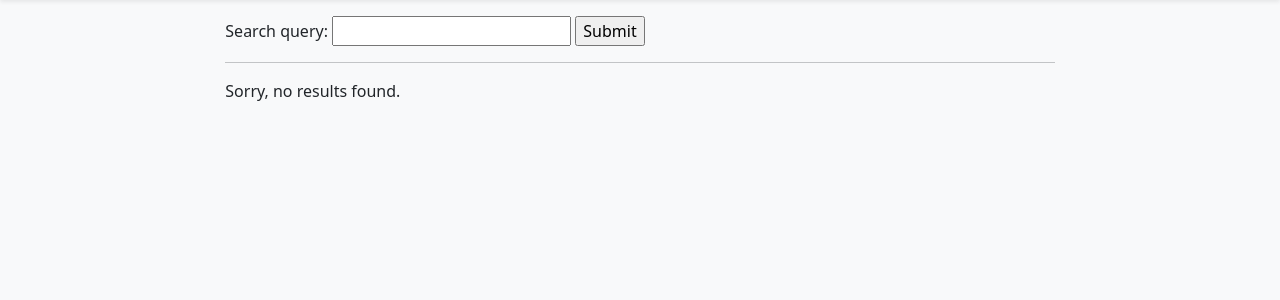
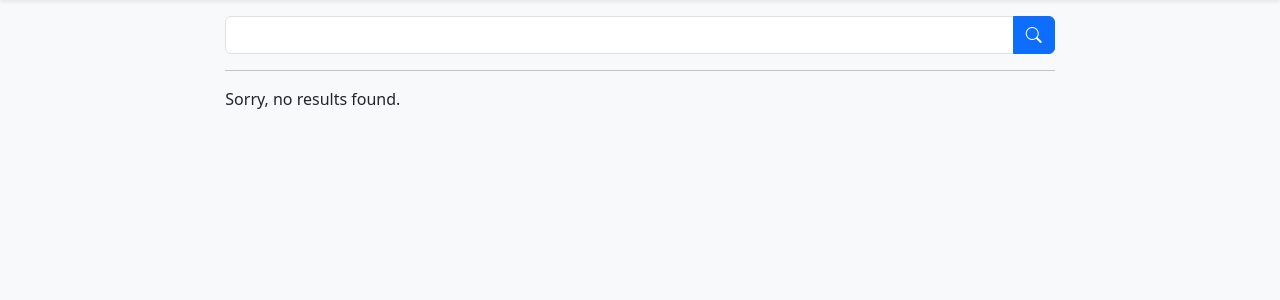
Before and after one commit to jankrop/faces, a Django app: page /browse/ in a window 1280 px wide. Shown: the part 70-370 px from the top of the page. Run offline with Django 4.2, Linux system fonts and the light colour scheme; the visitor is signed in with stand-in values (Sample User, id 1); some libraries are stand-ins or nearby versions.

Commit message:
Improved browse.html

```diff
--- a/templates/browse.html
+++ b/templates/browse.html
@@ -1,22 +1,22 @@
 {% extends 'base.html' %}
+
+{% load crispy_forms_tags %}
 
 {% block title %}Browse people on Faces{% endblock %}
 
 {% block main %}
-    <form action="{% url 'browse' %}" method="get">
-        {{ form }}
-        <input type="submit">
+    <form class="input-group" action="{% url 'browse' %}">
+        <input class="form-control" name="q" size="8">
+        <button type="submit" class="btn btn-primary"><i class="bi bi-search"></i></button>
     </form>
     <hr>
     {% if matches %}
         <p>{{ matches|length }} result{% if matches|length != 1 %}s{% endif %} found:</p>
-        <ul>
-            {% for match in matches %}
-                <li><a href="{% url 'profile' match.username %}">
-                    {{ match.first_name }} {{ match.last_name }} @{{ match.username }}
-                </a></li>
-            {% endfor %}
-        </ul>
+        {% for match in matches %}
+            <a href="{% url 'profile' match.username %}" class="lead">
+                {{ match.first_name }} {{ match.last_name }} @{{ match.username }}
+            </a>
+        {% endfor %}
     {% else %}
         <p>Sorry, no results found.</p>
     {% endif %}
```
